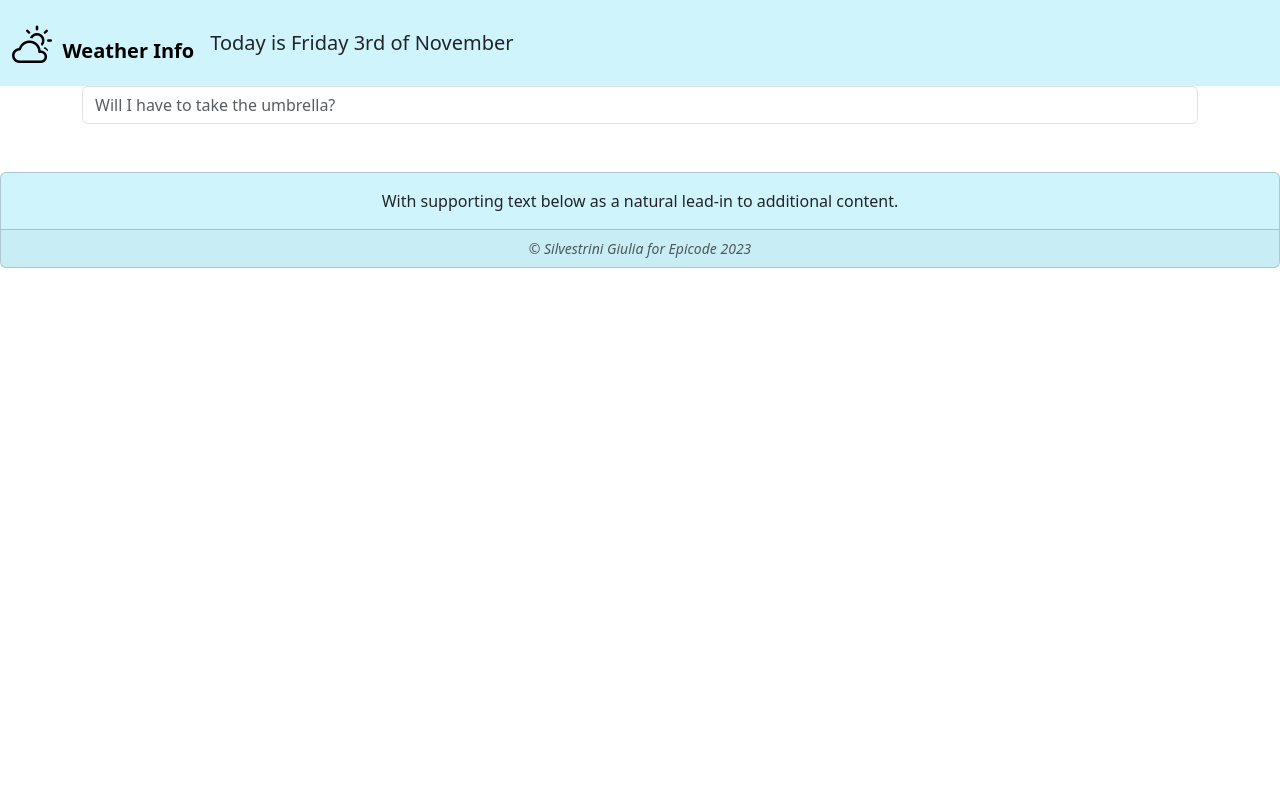
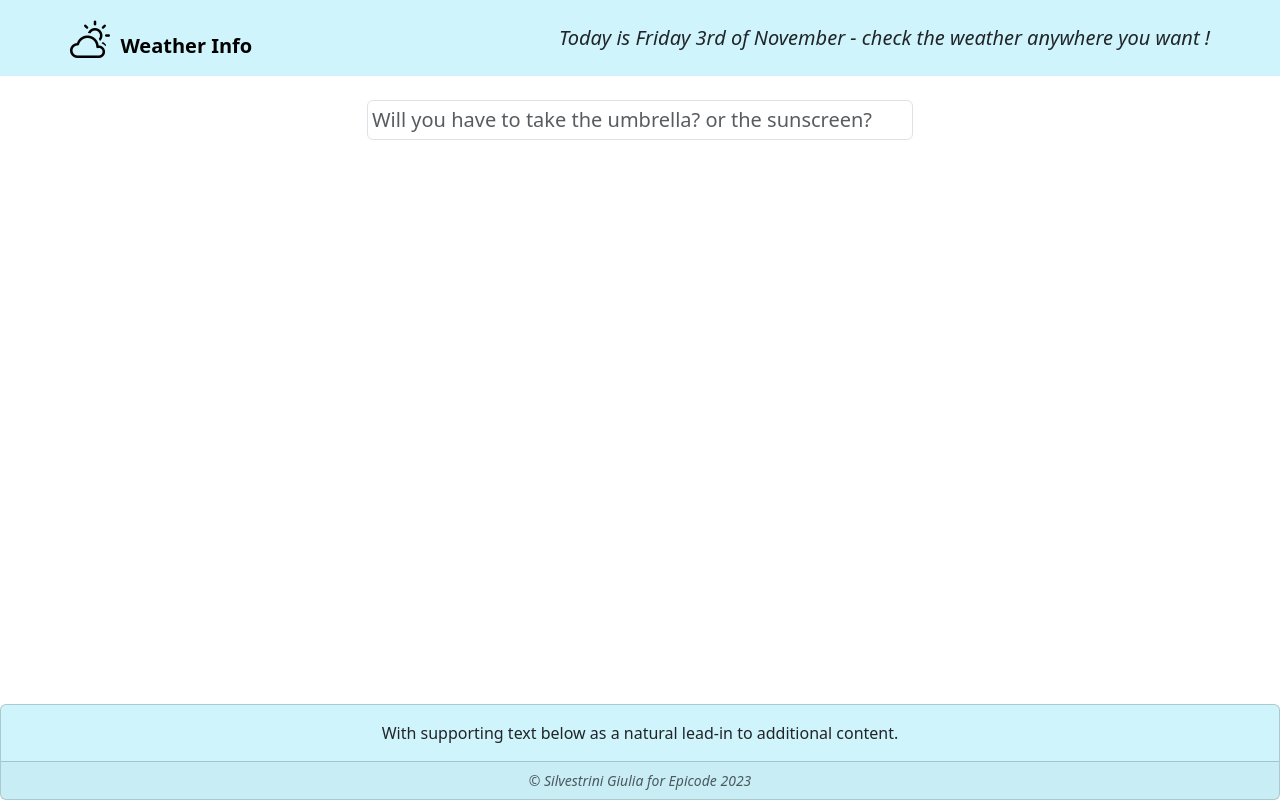
Before and after one commit to Silverswordman/weather-giulia, a React (Create React App) app: page / in a window 1280 px wide. Built offline with nearby package versions, Linux system fonts and the light colour scheme; the HTML template or start-up script is replaced by a standard one.

Commit message:
card update footer bottom

```diff
--- a/src/App.js
+++ b/src/App.js
@@ -6,9 +6,9 @@ import SearchWeather from "./Components/SearchWeather";
 
 function App() {
   return (
-    <div className="App h-100 flex-grow-1">
+    <div className="App h-100 d-flex flex-column ">
       <WeatherNav />
-      <SearchWeather />
+      <SearchWeather  />
       <WeatherFooter />
     </div>
   );
--- a/src/Components/CardWeather.jsx
+++ b/src/Components/CardWeather.jsx
@@ -40,14 +40,24 @@ function CardWeather(props) {
     }
   }, [props.latandlong]);
 
+  // Funzioni per convertire i time sunrise e sunset da unix a attuali
+  // con controllo del weather data null
+  const UnixSunriseTime = weatherData ? weatherData.sys.sunrise : null;
+  const risedate = UnixSunriseTime ? new Date(UnixSunriseTime * 1000) : null;
+  const risehours = risedate ? risedate.getHours() : null;
+  const riseminutes = risedate ? risedate.getMinutes() : null;
+
+  const UnixSunsetTime = weatherData ? weatherData.sys.sunset : null;
+  const setdate = UnixSunsetTime ? new Date(UnixSunsetTime * 1000) : null;
+  const sethours = setdate ? setdate.getHours() : null;
+  const setminutes = setdate ? setdate.getMinutes() : null;
+  //
+
   return (
-    <Container className="my-5 h-100 flex-grow-1 ">
+    <Container className="my-5 ">
       <Row>
         <Col>
           <Card>
-            {/* INIZIO DROP */}
-
-            {/* DROPDOWN PER LA SCELTA CORDINATE */}
             {/* CARD con weather */}
 
             {/* Se è loading spinner */}
@@ -59,16 +69,29 @@ function CardWeather(props) {
             weatherData ? (
               <div>
                 <Card.Body className="bg-info-subtle text-start">
-                  <Card.Title className="bg-primary-subtle fs-3 ">
+                  <Card.Title className="bg-primary text-white fs-2 ps-2 p-1 ">
                     {weatherData.name}
                   </Card.Title>
-                  <Card.Text>
+                  <Card.Text className="fs-3 text-end me-5">
                     {weatherData.weather[0].main}{" "}
+                  </Card.Text>
+                  <Card.Text className="fs-5 text-end me-5">
                     {weatherData.weather[0].description}
                   </Card.Text>
 
-                  <Card.Text>{weatherData.main.temp}</Card.Text>
-                  <Card.Text>{weatherData.main.temp}</Card.Text>
+                  <Card.Text className="fs-5">
+                    Temperature {weatherData.main.temp}°C
+                  </Card.Text>
+                  <Row className="text-center fs-4">
+                    <Col xs={6}>
+                      Sunrise <i className="bi bi-sunrise-fill mx-1"></i>
+                      {risehours}:{riseminutes}
+                    </Col>
+                    <Col xs={6}>
+                      Sunset <i className="bi bi-sunset mx-1"></i>
+                      {sethours}:{setminutes}
+                    </Col>
+                  </Row>
                 </Card.Body>
               </div>
             ) : null}
--- a/src/Components/SearchWeather.jsx
+++ b/src/Components/SearchWeather.jsx
@@ -1,5 +1,6 @@
 import Form from "react-bootstrap/Form";
-import { Row, Col, Container } from "react-bootstrap";
+import { Row, Container } from "react-bootstrap";
+import Col from "react-bootstrap/Col";
 import CardWeather from "./CardWeather";
 import { useEffect } from "react";
 import { useState } from "react";
@@ -31,16 +32,25 @@ function SearchWeather() {
   }, [searchValue]);
 
   return (
-    <Container>
+    <Container className="d-flex flex-column flex-grow-1">
+      <Row className="justify-content-center">
+        <Col lg={6}>
           <Form.Group>
             <Form.Control
+              className=" p-1 fs-5 mt-4 "
               type="search"
-          placeholder="Will I have to take the umbrella?"
+              placeholder="Will you have to take the umbrella? or the sunscreen?"
               value={searchValue}
               onChange={(event) => setSearchValue(event.target.value)}
             />
           </Form.Group>
+        </Col>
+      </Row>
+      <Row className="justify-content-center">
+        <Col lg={8}>
           {searchData.length > 0 && <CardWeather latandlong={searchData[0]} />}
+        </Col>
+      </Row>
     </Container>
   );
 }
--- a/src/Components/WeatherFooter.jsx
+++ b/src/Components/WeatherFooter.jsx
@@ -6,7 +6,7 @@ function WeatherFooter() {
   const currentYear = format(currentDate, "yyyy");
 
   return (
-    <Card className="text-center mt-5 bg-info-subtle">
+    <Card className="text-center mt-5 bg-info-subtle ">
       <Card.Body>
         <Card.Text>
           With supporting text below as a natural lead-in to additional content.
--- a/src/Components/WeatherNav.jsx
+++ b/src/Components/WeatherNav.jsx
@@ -9,17 +9,20 @@ function WeatherNav() {
   const currentMonth = format(currentDate, "LLLL");
 
   return (
-    <Navbar expand="lg" className="bg-info-subtle x ">
-      <Container fluid>
-        <Navbar.Brand href="/" className="fw-bold">
+    <Navbar expand="lg" className="bg-info-subtle  ">
+      <Container className="p-0">
+        <Navbar.Brand href="/" className="fw-bold me-5 btn border-0 p-0">
           <i className="bi bi-cloud-sun fs-1"> </i> Weather Info
         </Navbar.Brand>
-        <Navbar.Toggle aria-controls="basic-navbar-nav " />
-        <Navbar.Collapse id="basic-navbar-nav">
-          <div className="fs-5 text-center">
-            Today is {currentDay} of {currentMonth}{" "}
+        <Nav.Link>
+          {" "}
+          <div className="fs-5  fst-italic  ms-5 ">
+            Today is {currentDay} of {currentMonth} - check the weather anywhere
+            you want !
           </div>
-        </Navbar.Collapse>
+        </Nav.Link>
+        {/* <Navbar.Toggle aria-controls="basic-navbar-nav " />
+        <Navbar.Collapse></Navbar.Collapse> */}
       </Container>
     </Navbar>
   );
--- a/src/index.css
+++ b/src/index.css
@@ -13,3 +13,9 @@ code {
   font-family: source-code-pro, Menlo, Monaco, Consolas, "Courier New",
     monospace;
 }
+
+html,
+body,
+#root {
+  height: 100%;
+}
```
Lines whose indentation alone changed are shown as unchanged.
